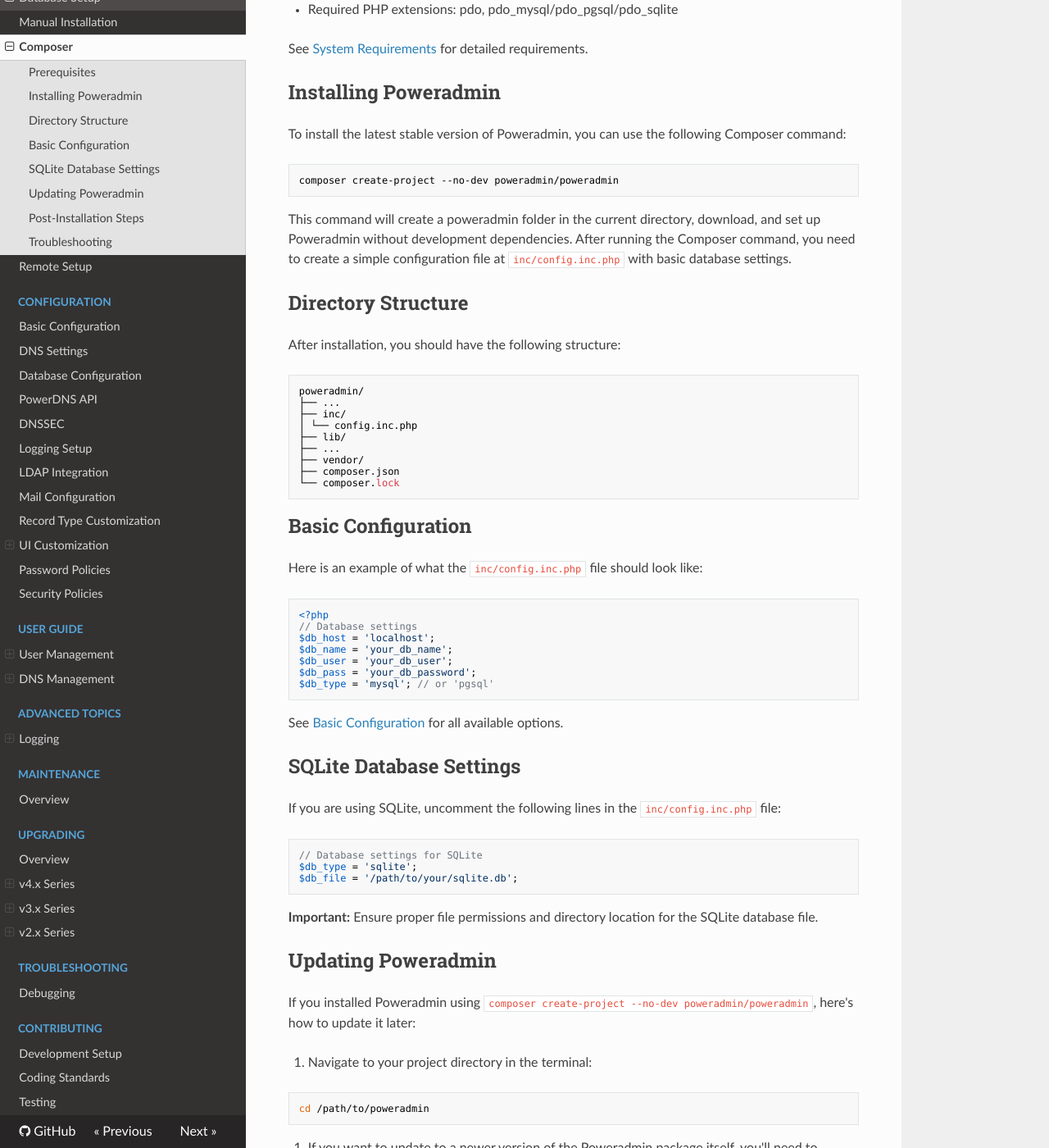
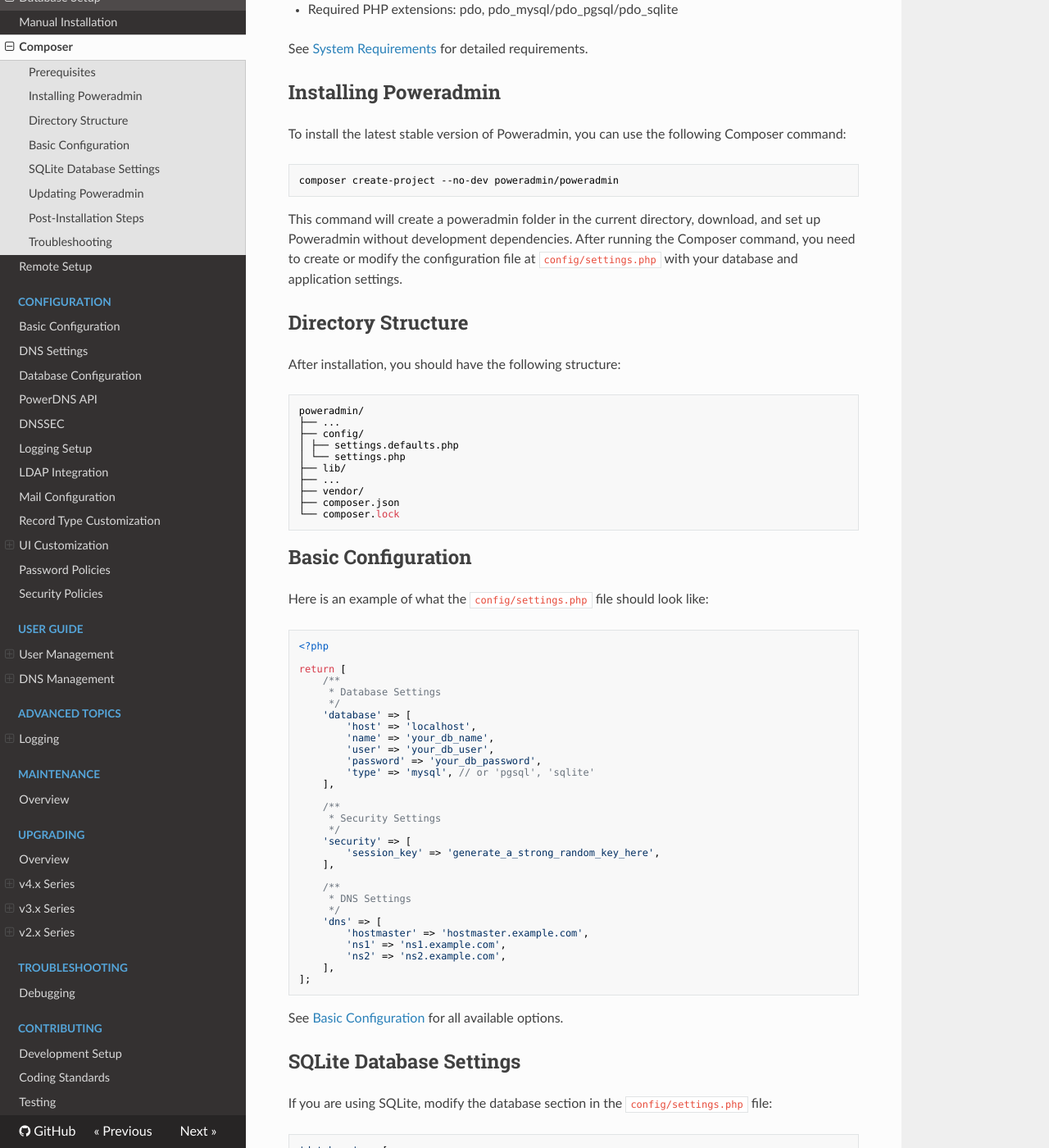
Before and after one commit to poweradmin/poweradmin-docs, an MkDocs documentation site: the page built from docs/installation/composer.md, in a window 1280 px wide and 1400 px high, scrolled down 409 px. Shown: the whole window at 82% size. Built offline with MkDocs 1.6.1, drawn with Linux system fonts in a browser that asks for light colours; nearby versions of some CDN libraries; some of the changed text lies outside the part shown.

Commit message:
docs: update composer installation instructions to reference config/settings.php

````diff
--- a/docs/installation/composer.md
+++ b/docs/installation/composer.md
@@ -19,8 +19,8 @@
 ```
 
 This command will create a poweradmin folder in the current directory, download, and set up Poweradmin without
-development dependencies. After running the Composer command, you need to create a simple configuration file at
-`inc/config.inc.php` with basic database settings.
+development dependencies. After running the Composer command, you need to create or modify the configuration file at
+`config/settings.php` with your database and application settings.
 
 ## Directory Structure
 
@@ -29,8 +29,9 @@
 ```
 poweradmin/
 ├── ...
-├── inc/
-│ └── config.inc.php
+├── config/
+│ ├── settings.defaults.php
+│ └── settings.php
 ├── lib/
 ├── ...
 ├── vendor/
@@ -40,28 +41,52 @@
 
 ## Basic Configuration
 
-Here is an example of what the `inc/config.inc.php` file should look like:
+Here is an example of what the `config/settings.php` file should look like:
 
 ```php
 <?php
-// Database settings
-$db_host = 'localhost';
-$db_name = 'your_db_name';
-$db_user = 'your_db_user';
-$db_pass = 'your_db_password';
-$db_type = 'mysql'; // or 'pgsql'
+
+return [
+    /**
+     * Database Settings
+     */
+    'database' => [
+        'host' => 'localhost',
+        'name' => 'your_db_name',
+        'user' => 'your_db_user',
+        'password' => 'your_db_password',
+        'type' => 'mysql', // or 'pgsql', 'sqlite'
+    ],
+
+    /**
+     * Security Settings
+     */
+    'security' => [
+        'session_key' => 'generate_a_strong_random_key_here',
+    ],
+
+    /**
+     * DNS Settings
+     */
+    'dns' => [
+        'hostmaster' => 'hostmaster.example.com',
+        'ns1' => 'ns1.example.com',
+        'ns2' => 'ns2.example.com',
+    ],
+];
 ```
 
 See [Basic Configuration](../configuration/basic.md) for all available options.
 
 ## SQLite Database Settings
 
-If you are using SQLite, uncomment the following lines in the `inc/config.inc.php` file:
+If you are using SQLite, modify the database section in the `config/settings.php` file:
 
 ```php
-// Database settings for SQLite
-$db_type = 'sqlite';
-$db_file = '/path/to/your/sqlite.db';
+'database' => [
+    'type' => 'sqlite',
+    'file' => '/path/to/your/sqlite.db',
+],
 ```
 
 **Important:** Ensure proper file permissions and directory location for the SQLite database file.
````
